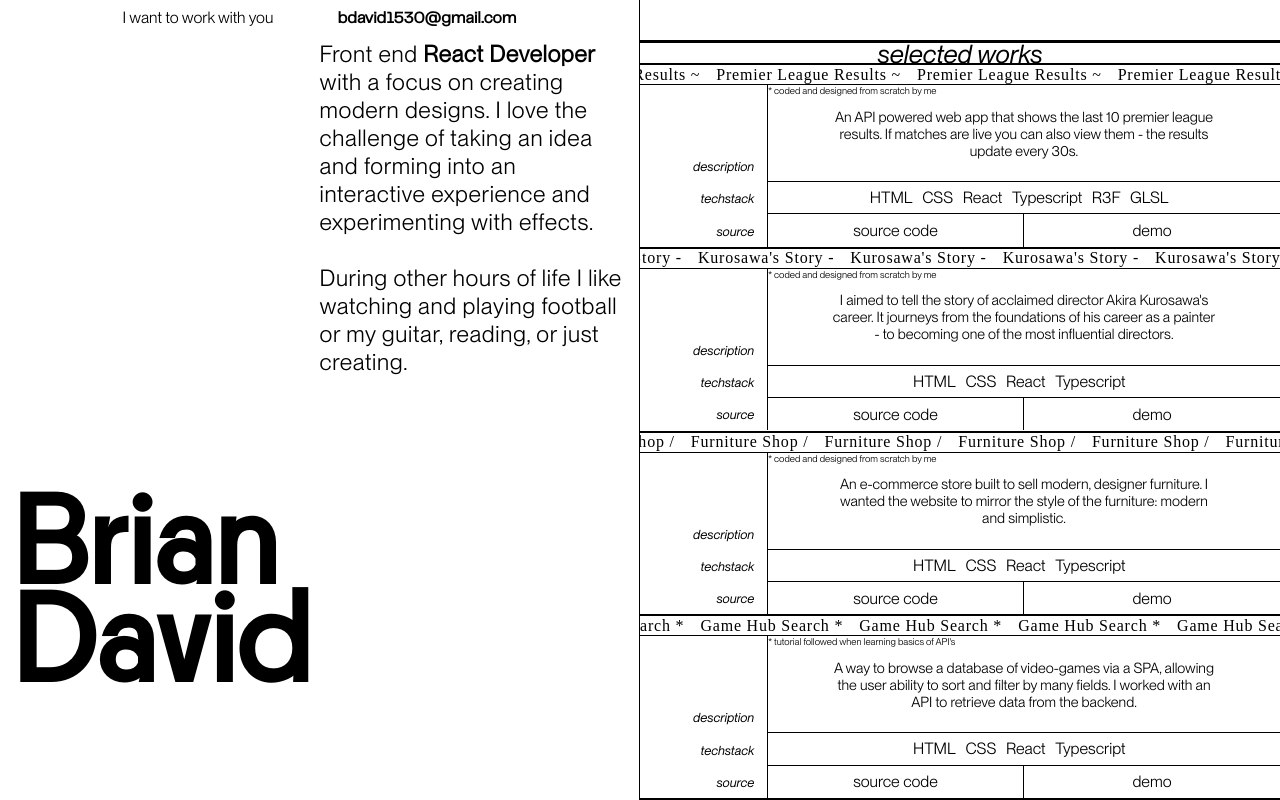
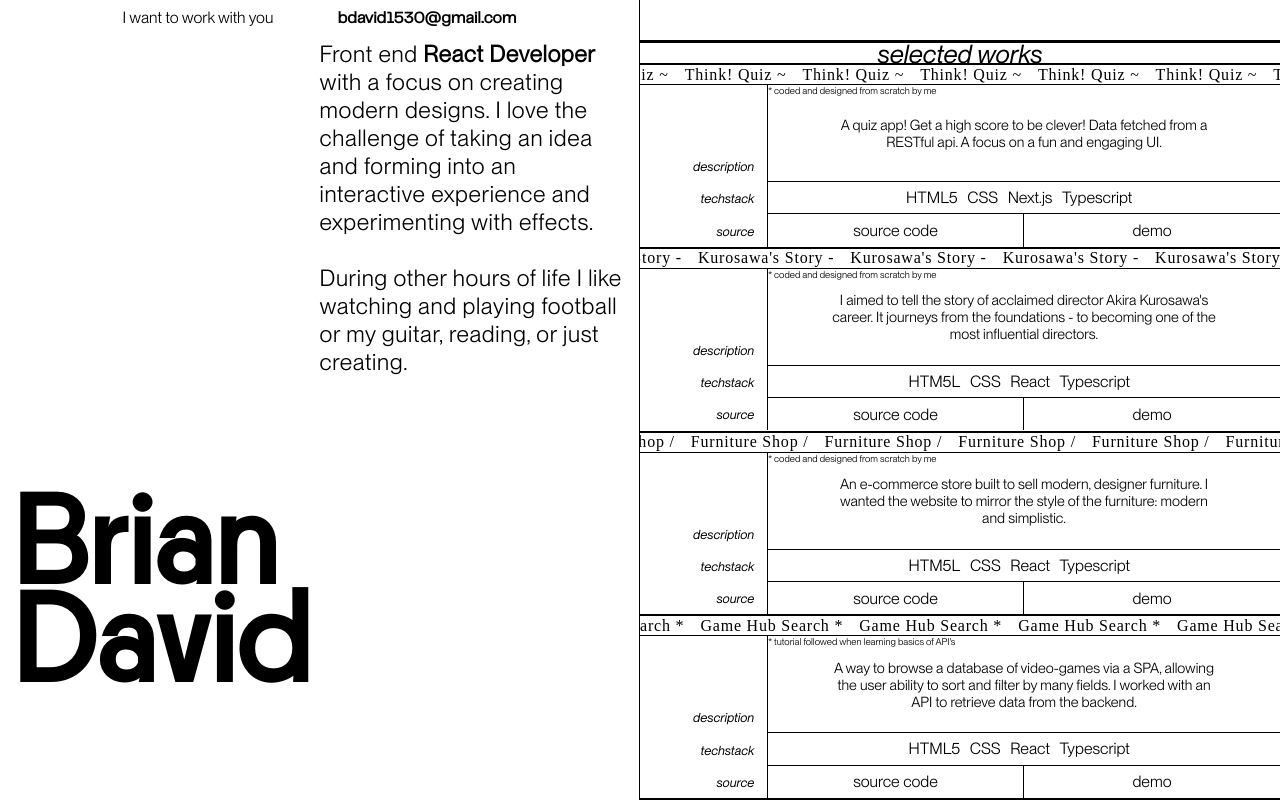
Before and after one commit to brian-david4/brian-portfolio-website, a React (Vite) app in the folder portfolio-website/: page / in a window 1280 px wide. Built offline with nearby package versions, Linux system fonts and the light colour scheme; a web font is replaced by a local one.

Commit message:
Update data.ts

```diff
--- a/portfolio-website/src/data.ts
+++ b/portfolio-website/src/data.ts
@@ -2,28 +2,28 @@ import { ProjectType } from "./types";
 
 export const projects: ProjectType[] = [
   {
-    title: "Premier League Results ~",
-    link: "https://premier-league-live-mocha.vercel.app",
+    title: "Think! Quiz ~",
+    link: "https://think-quiz-app.vercel.app/",
     colour: "#9bdb97",
-    techstack: ["HTML", "CSS", "React", "Typescript", "R3F", "GLSL"],
-    codeLink: "https://github.com/brian-david4/premier-league-live",
-    desc: "An API powered web app that shows the last 10 premier league results. If matches are live you can also view them - the results update every 30s.",
+    techstack: ["HTML5", "CSS", "Next.js", "Typescript"],
+    codeLink: "https://github.com/brian-david4/think-quiz-app",
+    desc: "A quiz app! Get a high score to be clever! Data fetched from a RESTful api. A focus on a fun and engaging UI.",
     contrib: "coded and designed from scratch by me",
   },
   {
     title: "Kurosawa's Story -",
     link: "https://kurosawa-gray.vercel.app",
     colour: "#f0c7ae",
-    techstack: ["HTML", "CSS", "React", "Typescript"],
+    techstack: ["HTM5L", "CSS", "React", "Typescript"],
     codeLink: "https://github.com/brian-david4/akira-kurosawa-portfolio",
-    desc: "I aimed to tell the story of acclaimed director Akira Kurosawa's career. It journeys from the foundations of his career as a painter - to becoming one of the most influential directors.",
+    desc: "I aimed to tell the story of acclaimed director Akira Kurosawa's career. It journeys from the foundations - to becoming one of the most influential directors.",
     contrib: "coded and designed from scratch by me",
   },
   {
     title: "Furniture Shop /",
     link: "https://furniture-shop-drab.vercel.app",
     colour: "#ffc2c2",
-    techstack: ["HTML", "CSS", "React", "Typescript"],
+    techstack: ["HTM5L", "CSS", "React", "Typescript"],
     codeLink: "https://github.com/brian-david4/furniture-shop",
     desc: "An e-commerce store built to sell modern, designer furniture. I wanted the website to mirror the style of the furniture: modern and simplistic.",
     contrib: "coded and designed from scratch by me",
@@ -33,7 +33,7 @@ export const projects: ProjectType[] = [
     link: "https://game-hub-eosin-chi.vercel.app",
     colour: "#c2d5ff",
     desc: "A way to browse a database of video-games via a SPA, allowing the user ability to sort and filter by many fields. I worked with an API to retrieve data from the backend.",
-    techstack: ["HTML", "CSS", "React", "Typescript"],
+    techstack: ["HTML5", "CSS", "React", "Typescript"],
     codeLink: "https://github.com/brian-david4/react-tutorial-mosh",
     contrib: "tutorial followed when learning basics of API's",
   },
```
